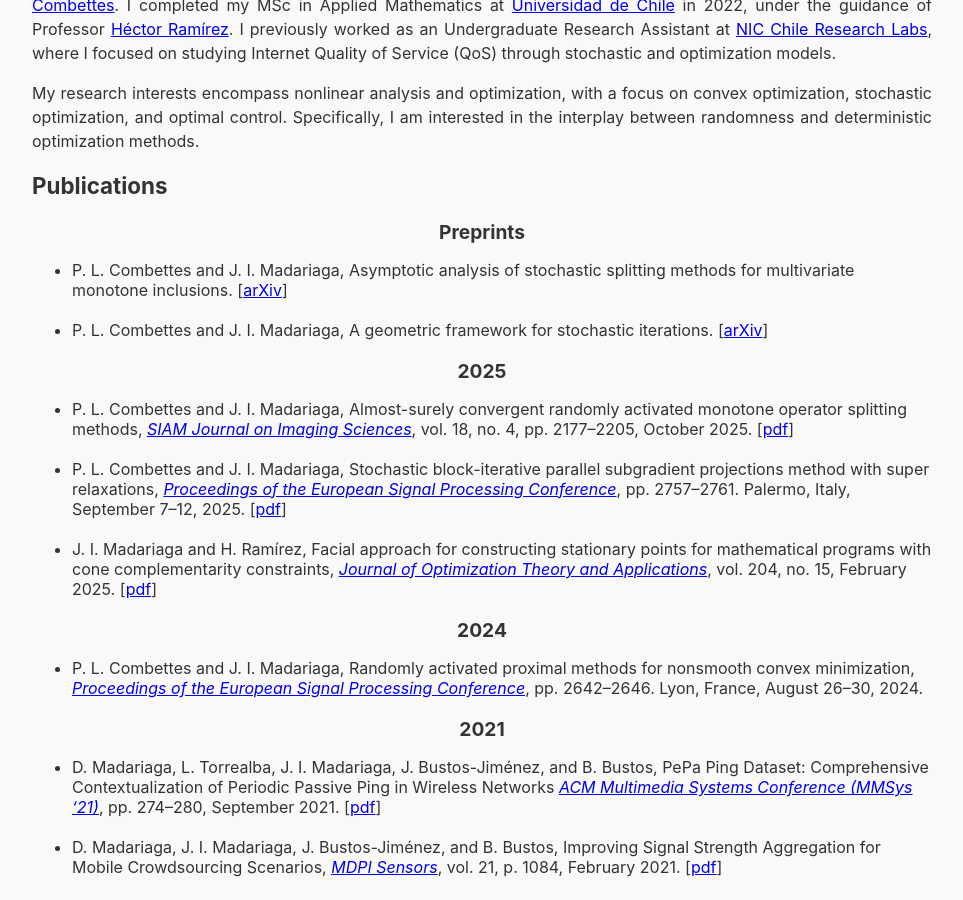
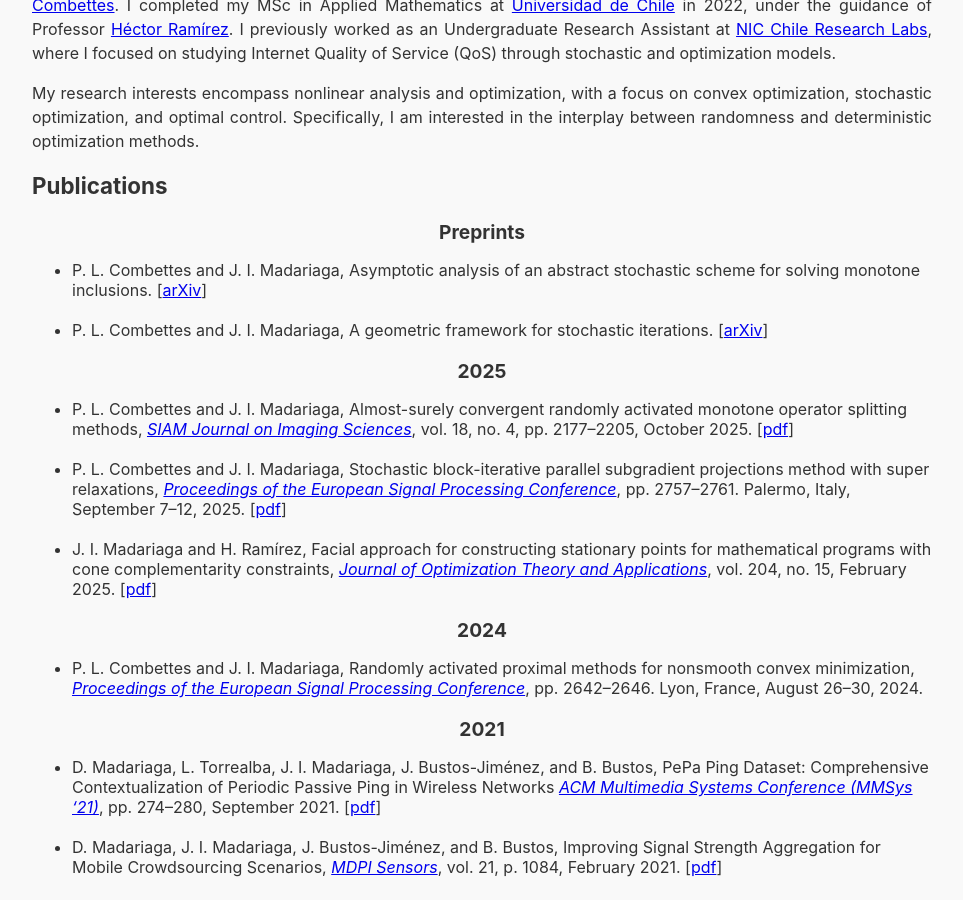
Before and after one commit to jmadariagar/jmadariagar.github.io, a Jekyll site: the page built from index.md, in a window 1280 px wide and 900 px high, scrolled down 776 px. Shown: the whole window, without its empty margins (158-1121 px from the left). Built offline with Jekyll 4.4.1, drawn with Linux system fonts in a browser that asks for light colours; our own code applies the rules of GitHub Pages for plain Markdown files; a script that is not in the unit is left out.

Commit message:
Update index.md

```diff
--- a/index.md
+++ b/index.md
@@ -19,7 +19,7 @@ My research interests encompass nonlinear analysis and optimization, with a focu
 
 ## Publications
 <center> <h3>Preprints</h3> </center>
-* P. L. Combettes and J. I. Madariaga, Asymptotic analysis of stochastic splitting methods for multivariate monotone inclusions. [[arXiv](https://arxiv.org/abs/2512.03023)]<br><br>
+* P. L. Combettes and J. I. Madariaga, Asymptotic analysis of an abstract stochastic scheme for solving monotone inclusions. [[arXiv](https://arxiv.org/abs/2512.03023)]<br><br>
 * P. L. Combettes and J. I. Madariaga, A geometric framework for stochastic iterations. [[arXiv](https://arxiv.org/abs/2504.02761)]
 
 <center> <h3>2025</h3> </center>
```
